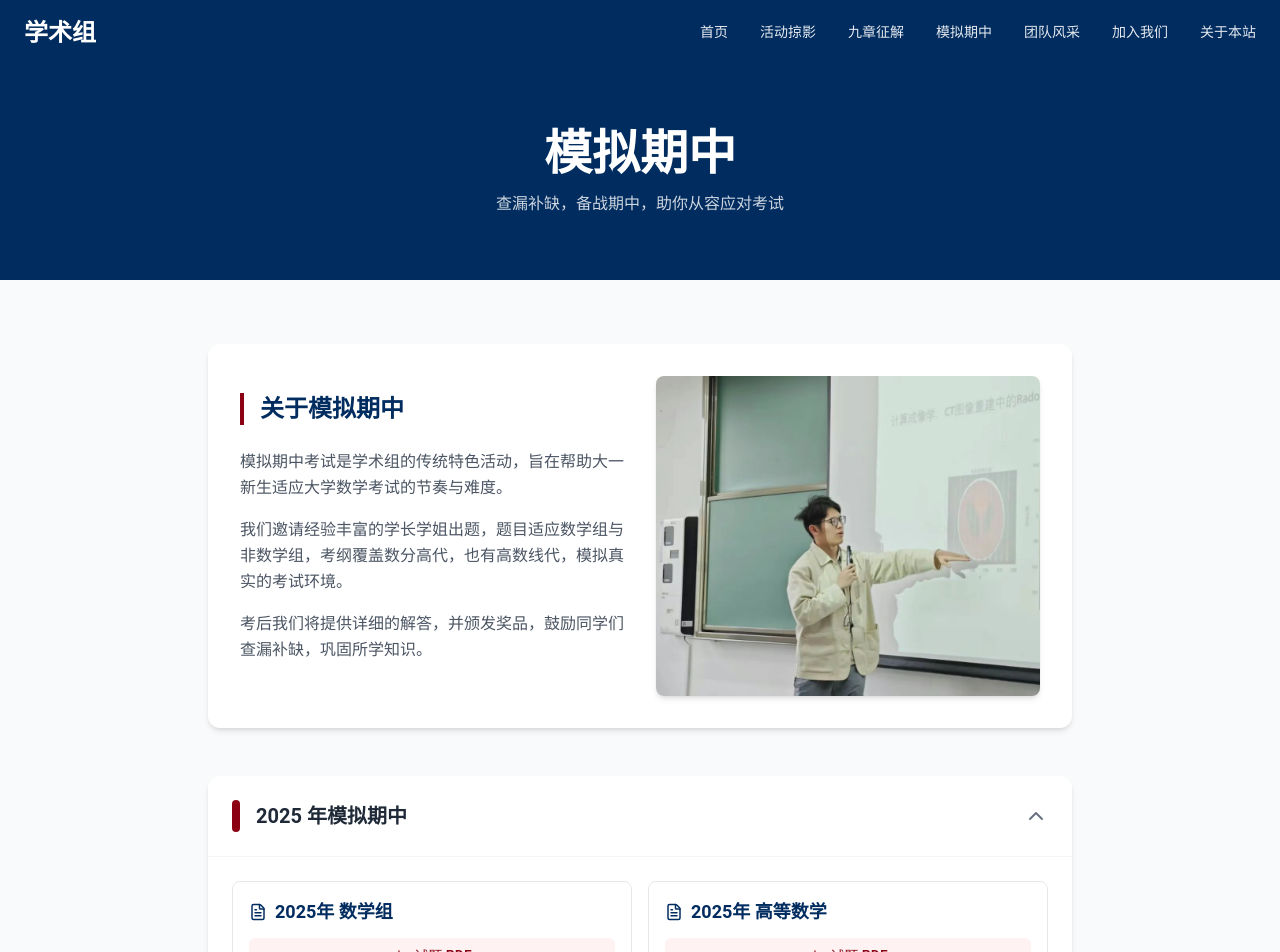
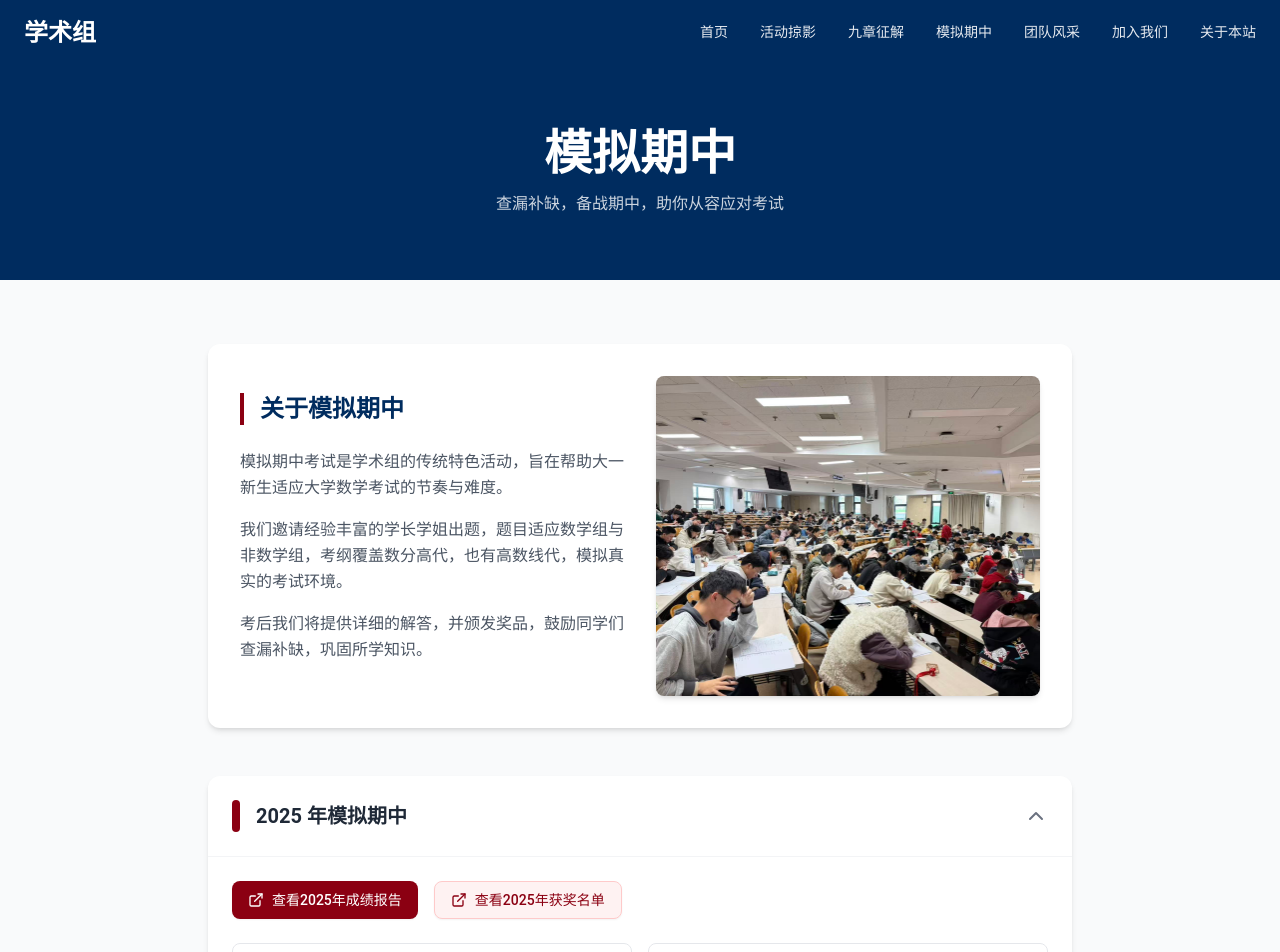
Before and after one commit to wjjpku/Academic-Department-Website, a React (Vite) app: page /mock-midterm in a window 1280 px wide. Shown: the top 952 px of the page. Built offline with nearby package versions, Linux system fonts and the light colour scheme; what marked-katex-extension would draw is missing.

Commit message:
feat: add mock midterm award list links

```diff
--- a/src/config/index.ts
+++ b/src/config/index.ts
@@ -97,18 +97,25 @@ export const mockMidtermConfig = {
       '我们邀请经验丰富的学长学姐出题，题目适应数学组与非数学组，考纲覆盖数分高代，也有高数线代，模拟真实的考试环境。',
       '考后我们将提供详细的解答，并颁发奖品，鼓励同学们查漏补缺，巩固所学知识。',
     ],
-    image: '/images/activity2-1.jpg',
+    image: '/images/exam.jpg',
   },
   reports: [
     {
-      year: 2024,
-      title: '查看2024年成绩报告',
+      year: 2025,
+      title: '查看2025年成绩报告',
+      link: 'https://pkusmsexam.netlify.app/'
+    }
+  ],
+  awards: [
+    {
+      year: 2025,
+      title: '查看2025年获奖名单',
       link: '#'
     }
   ],
   exams: [
     {
-      id: 3,
+      id: 6,
       title: '2025年 数学组',
       pdfPath: '/public/pdfs/2025math.pdf',
     },
@@ -144,12 +151,12 @@ export const mockMidtermConfig = {
     },
     {
       id: 1,
-      title: '其他 某届数学组',
+      title: '某届数学组',
       pdfPath: '/pdfs/old1.pdf',
     },
     {
       id: 1,
-      title: '其他 首届数学组',
+      title: '首届数学组',
       pdfPath: '/pdfs/old0.pdf',
     }
   ]
--- a/src/pages/MockMidterm.tsx
+++ b/src/pages/MockMidterm.tsx
@@ -125,9 +125,9 @@ const MockMidterm = () => {
                         transition={{ duration: 0.3 }}
                       >
                         <div className="border-t border-gray-100">
-                          {/* Report Link */}
-                          {mockMidtermConfig.reports?.find(r => r.year === year) && (
-                            <div className="px-6 pt-6">
+                          {/* Report and Award Links */}
+                          <div className="px-6 pt-6 flex flex-wrap gap-4">
+                            {mockMidtermConfig.reports?.find(r => r.year === year) && (
                               <a
                                 href={mockMidtermConfig.reports.find(r => r.year === year)?.link}
                                 target="_blank"
@@ -137,8 +137,20 @@ const MockMidterm = () => {
                                 <ExternalLink size={16} className="mr-2" />
                                 {mockMidtermConfig.reports.find(r => r.year === year)?.title || '查看成绩报告'}
                               </a>
-                            </div>
-                          )}
+                            )}
+
+                            {mockMidtermConfig.awards?.find(r => r.year === year) && (
+                              <a
+                                href={mockMidtermConfig.awards.find(r => r.year === year)?.link}
+                                target="_blank"
+                                rel="noreferrer"
+                                className="inline-flex items-center text-pku-red bg-red-50 hover:bg-red-100 border border-red-200 px-4 py-2 rounded-lg transition-colors text-sm font-medium shadow-sm"
+                              >
+                                <ExternalLink size={16} className="mr-2" />
+                                {mockMidtermConfig.awards.find(r => r.year === year)?.title || '查看获奖名单'}
+                              </a>
+                            )}
+                          </div>
 
                           <div className="px-6 pb-6 pt-6">
                             <div className="grid grid-cols-1 md:grid-cols-2 gap-4">
```
Also changed, not shown: public/images/exam.jpg (added).
